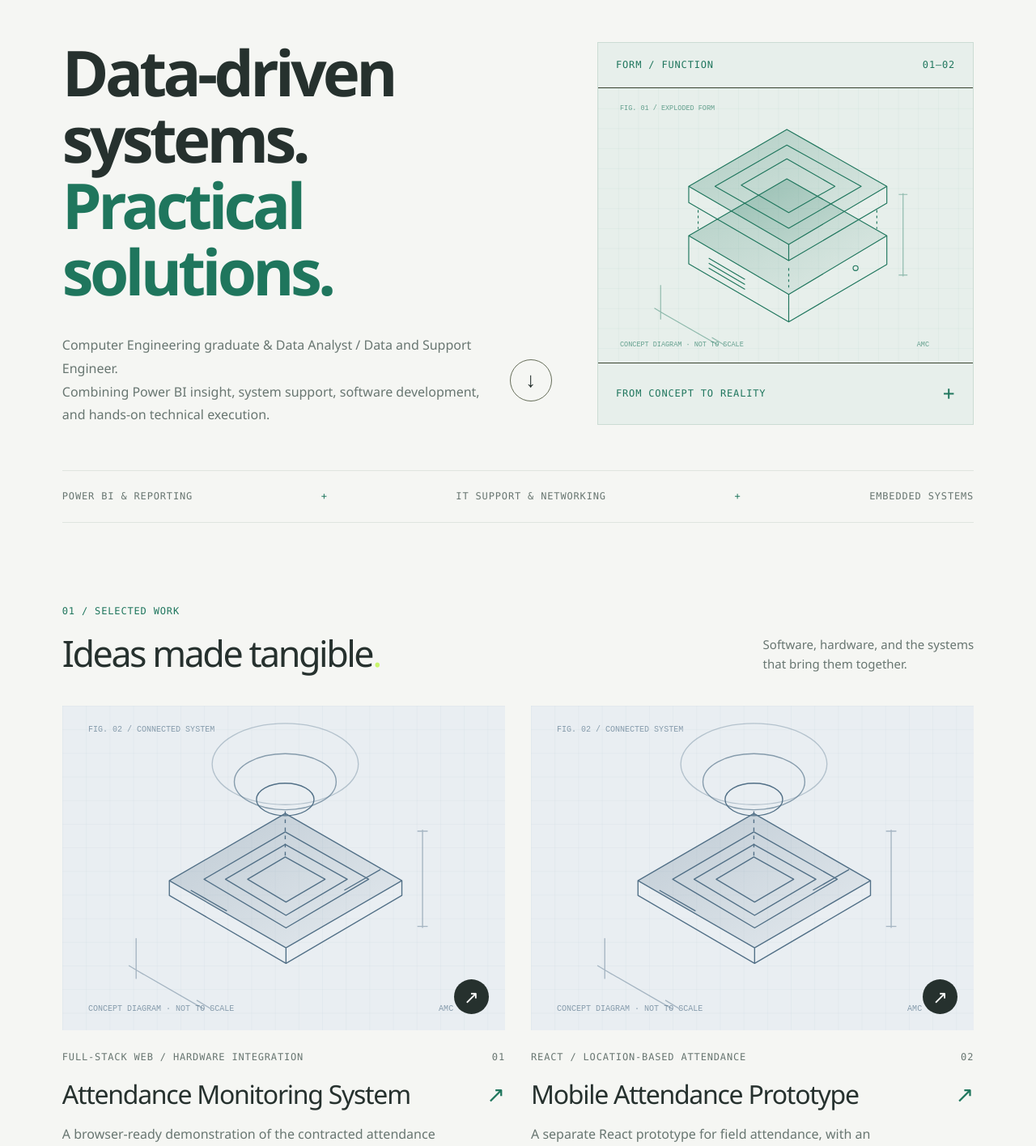
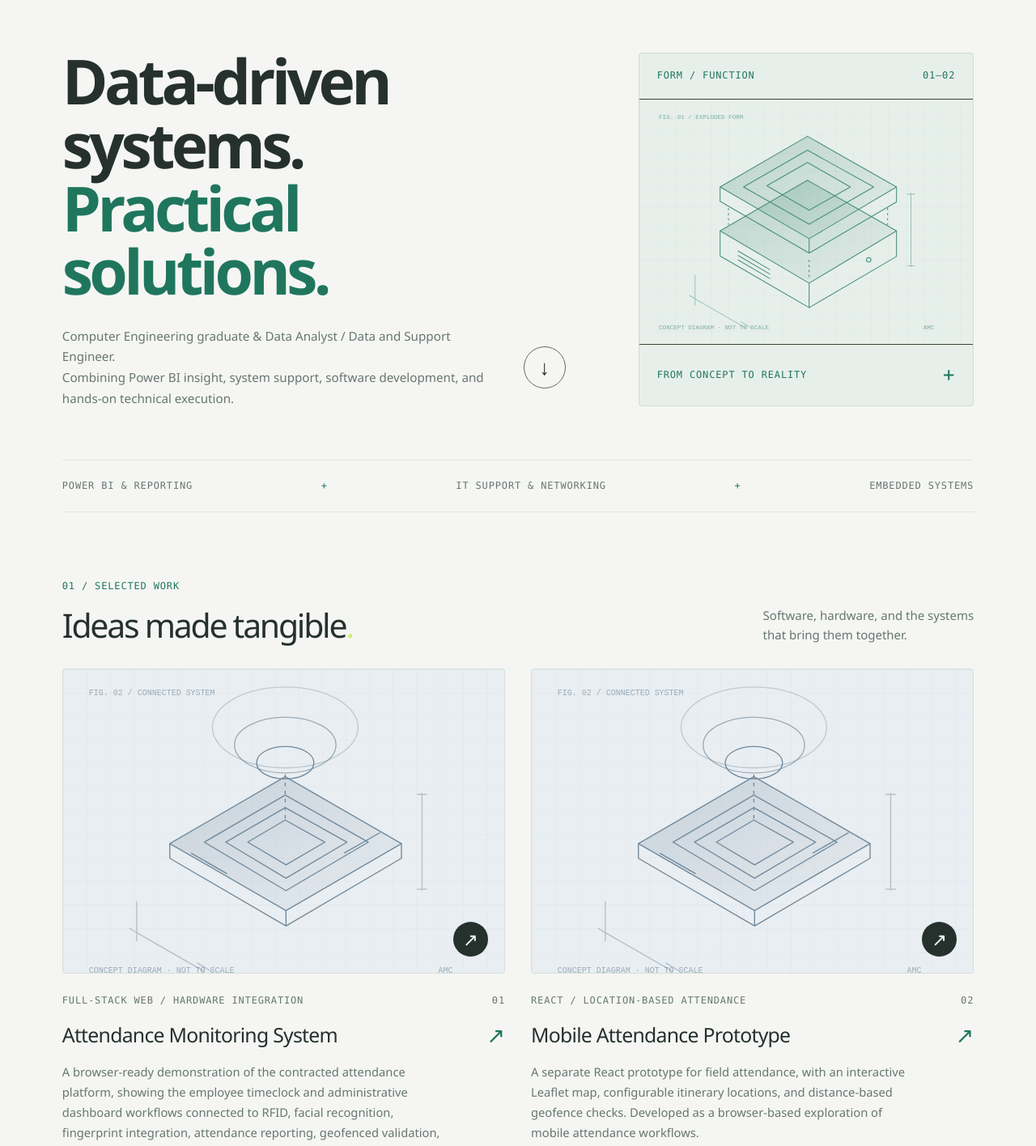
Before and after one commit to Yukie1212/PORTFOLIO, a React (Vite) app: page / in a window 1280 px wide. Shown: the part 144-1560 px from the top of the page at 81% size. Built offline with nearby package versions, Linux system fonts and the light colour scheme.

Commit message:
Simplify portfolio presentation

```diff
--- a/src/App.css
+++ b/src/App.css
@@ -28,3 +28,26 @@ h1{color:#26312e;font-weight:600;letter-spacing:-.06em}
 .contact h2 span{color:#397d68}
 .contact-asterisk{color:#b9d7c9}
 .skip-link{background:#1f765d;color:#fff}
+
+/* Final spacing and hierarchy */
+.hero-layout{grid-template-columns:minmax(0,1.2fr) minmax(300px,.8fr);padding:58px 0 62px;gap:8%}
+h1{max-width:760px;font-size:clamp(3.2rem,6vw,5.6rem);line-height:1.02}
+.hero-bottom{max-width:650px;margin-top:28px}
+.hero-bottom p{font-size:.95rem;line-height:1.7}
+.hero-visual{border-radius:4px}
+.technical-art{opacity:.8}
+.section{padding:82px 0}
+.section-heading{margin-bottom:30px}
+h2{font-size:clamp(2rem,3.2vw,3.2rem)}
+.project-grid{gap:44px 32px}
+.project{min-width:0}
+.project-image{aspect-ratio:1.45;border:1px solid #d4e0d9;border-radius:4px}
+.project-title h3{font-size:1.55rem;line-height:1.2;letter-spacing:-.03em}
+.project>p{font-size:.92rem;line-height:1.7}
+.project-action{border-bottom:1px solid #b8d5c7;padding-bottom:3px}
+.about-copy{font-size:.95rem;line-height:1.75}
+.career-list h3,.capability h3{font-size:1.15rem}
+.career-list article>p:last-child,.capability p{font-size:.92rem;line-height:1.7}
+.contact{margin:70px 0 42px;border-radius:4px;padding:42px}
+footer{border-top:1px solid #dfe4df;padding-top:24px}
+@media(max-width:720px){.hero-layout{padding:38px 0 45px;gap:32px}.hero-visual{width:100%}.section{padding:62px 0}.project-grid{gap:38px}.project-image{aspect-ratio:1.35}.project-title h3{font-size:1.4rem}.contact{margin:50px 0 30px;padding:28px 22px}}
--- a/src/index.css
+++ b/src/index.css
@@ -1 +1 @@
-:root{font-family:'Segoe UI',Arial,sans-serif;color:#f2f2ec;background:#131512;font-synthesis:none;text-rendering:optimizeLegibility;-webkit-font-smoothing:antialiased;font-weight:400;line-height:1.6}*{box-sizing:border-box}html{scroll-behavior:smooth;scroll-padding-top:100px}body{margin:0;min-width:320px}a{color:inherit;text-decoration:none}button{font:inherit}h1,h2,h3,p{margin:0}button,a{-webkit-tap-highlight-color:transparent}a:focus-visible,button:focus-visible{outline:2px solid #c8f56b;outline-offset:6px}::selection{background:#c8f56b;color:#131512}@media(prefers-reduced-motion:reduce){html{scroll-behavior:auto}*,*::before,*::after{animation:none!important;transition:none!important}}
+:root{font-family:'Segoe UI',Arial,sans-serif;color:#26312e;background:#f5f6f3;font-synthesis:none;text-rendering:optimizeLegibility;-webkit-font-smoothing:antialiased;font-weight:400;line-height:1.6}*{box-sizing:border-box}html{scroll-behavior:smooth;scroll-padding-top:92px}body{margin:0;min-width:320px;background:#f5f6f3}a{color:inherit;text-decoration:none}button{font:inherit}h1,h2,h3,p{margin:0}button,a{-webkit-tap-highlight-color:transparent}a:focus-visible,button:focus-visible{outline:2px solid #23785e;outline-offset:5px}::selection{background:#dcece5;color:#26312e}@media(prefers-reduced-motion:reduce){html{scroll-behavior:auto}*,*::before,*::after{animation:none!important;transition:none!important}}
```
